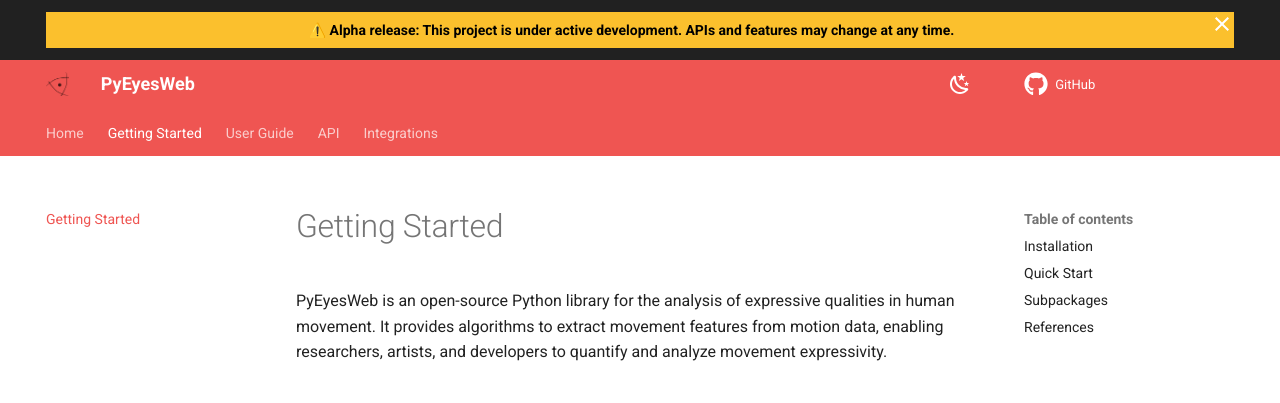
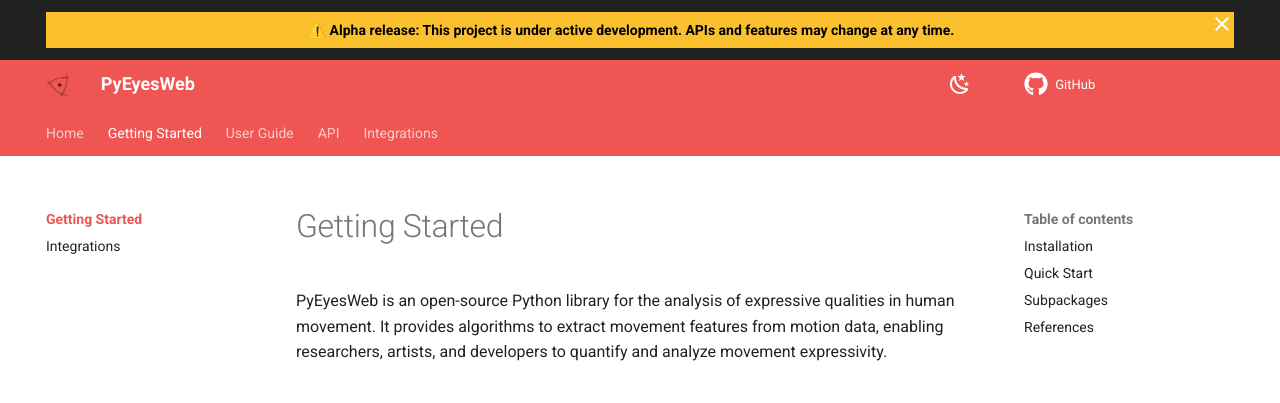
Before and after one commit to InfoMusCP/PyEyesWeb, an MkDocs documentation site: the page built from docs/getting_started/getting_started.md, in a window 1280 px wide. Shown: the top 403 px of the page. Built offline with MkDocs 1.6.1 and Material for MkDocs 9.7.7, drawn with Linux system fonts in a browser that asks for light colours; comment, search, counter and statistics services are not loaded; the version menu is left out.

Commit message:
move getting_started.md and integrations.md to specific section

```diff
--- a/docs/getting_started.md
+++ b/docs/getting_started/getting_started.md
@@ -35,11 +35,11 @@ PyEyesWeb is organized into subpackages analyzing movement features at different
 
 | <div style="min-width:150px">Subpackage</div>                    | Description                                                                                                          | Implemented      |
 |------------------------------------------------------------------|----------------------------------------------------------------------------------------------------------------------|------------------|
-| [`physical_signals`](user_guide/physical_signals/index.md)       | Data acquisition from physical and virtual sensors (e.g., motion capture, IMU, video, physiological signals).        | :material-close: |
-| [`low_level`](user_guide/low_level/index.md)                     | Extraction of instantaneous descriptors from raw data (e.g., velocity, acceleration, kinetic energy, posture).       | :material-check: |
-| [`mid_level`](user_guide/mid_level/index.md)                     | Structural and amodal descriptors over movement units or windows (e.g., fluidity, coordination, lightness).          | :material-check: |
-| [`high_level`](user_guide/high_level/index.md)                   | Expressive and communicative qualities perceived by an observer (e.g., emotion, saliency, social signals).           | :material-close: |
-| [`analysis_primitives`](user_guide/analysis_primitives/index.md) | General-purpose operators applied at all levels (e.g., statistical moments, entropy, recurrence, predictive models). | :material-check: |
+| [`physical_signals`](../user_guide/physical_signals/index.md)       | Data acquisition from physical and virtual sensors (e.g., motion capture, IMU, video, physiological signals).        | :material-close: |
+| [`low_level`](../user_guide/low_level/index.md)                     | Extraction of instantaneous descriptors from raw data (e.g., velocity, acceleration, kinetic energy, posture).       | :material-check: |
+| [`mid_level`](../user_guide/mid_level/index.md)                     | Structural and amodal descriptors over movement units or windows (e.g., fluidity, coordination, lightness).          | :material-check: |
+| [`high_level`](../user_guide/high_level/index.md)                   | Expressive and communicative qualities perceived by an observer (e.g., emotion, saliency, social signals).           | :material-close: |
+| [`analysis_primitives`](../user_guide/analysis_primitives/index.md) | General-purpose operators applied at all levels (e.g., statistical moments, entropy, recurrence, predictive models). | :material-check: |
 
 ## References
 
--- a/mkdocs.yml
+++ b/mkdocs.yml
@@ -100,7 +100,9 @@ copyright: Copyright &copy; 2025 InfoMus Lab - Casa Paganini, Genoa, Italy. All
 
 nav:
   - Home: index.md
-  - Getting Started: getting_started.md
+  - Getting Started:
+      - getting_started/getting_started.md
+      - Integrations: getting_started/integrations.md
   - User Guide:
       - user_guide/index.md
       - Layer 1 - Physical Signals:
@@ -118,10 +120,5 @@ nav:
           - user_guide/analysis_primitives/index.md
           - Bilateral Symmetry: user_guide/analysis_primitives/bilateral_symmetry.md
           - Synchronization: user_guide/analysis_primitives/synchronization.md
-#      - Bilateral Symmetry: user_guide/bilateral_symmetry.md
-#      - Contraction Expansion: user_guide/contraction_expansion.md
-#      - Smoothness: user_guide/smoothness.md
-#      - Synchronization: user_guide/synchronization.md
-#      - TSV Reader: user_guide/tsv_reader.md
   - API: API/
   - Integrations: integrations.md
```
Also changed, not shown: docs/index.md (+2 -2 lines), docs/integrations.md (+10 -0 lines).
